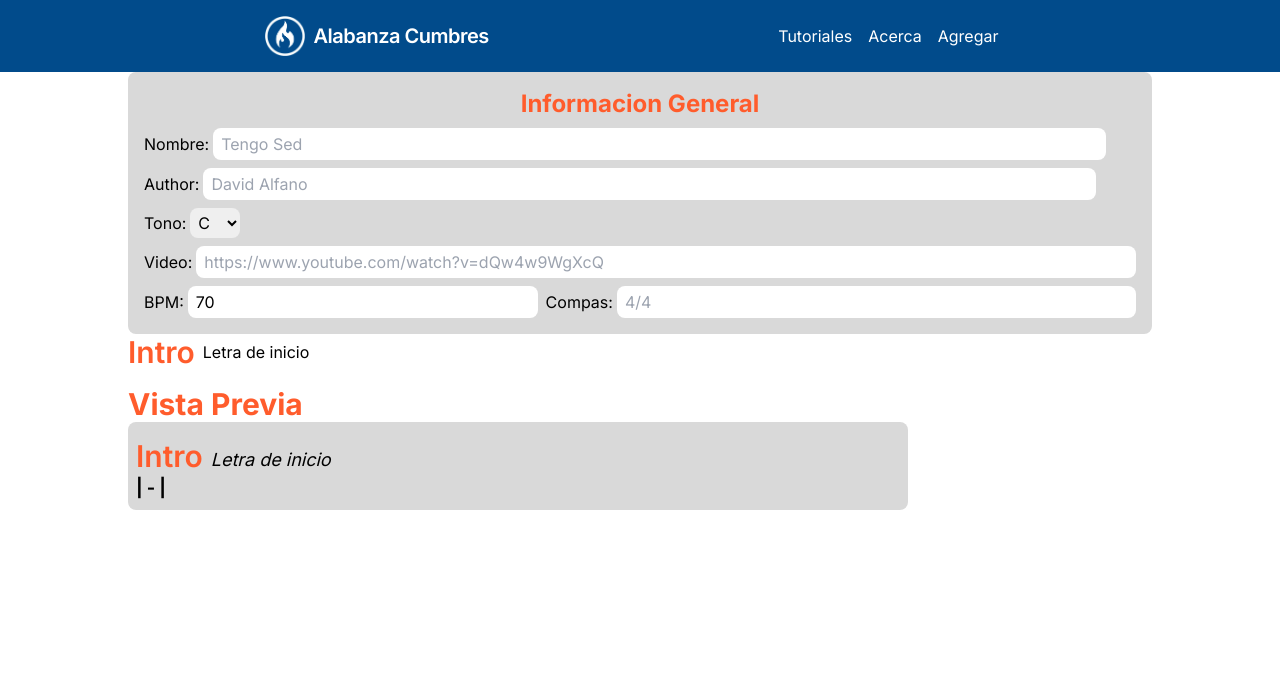
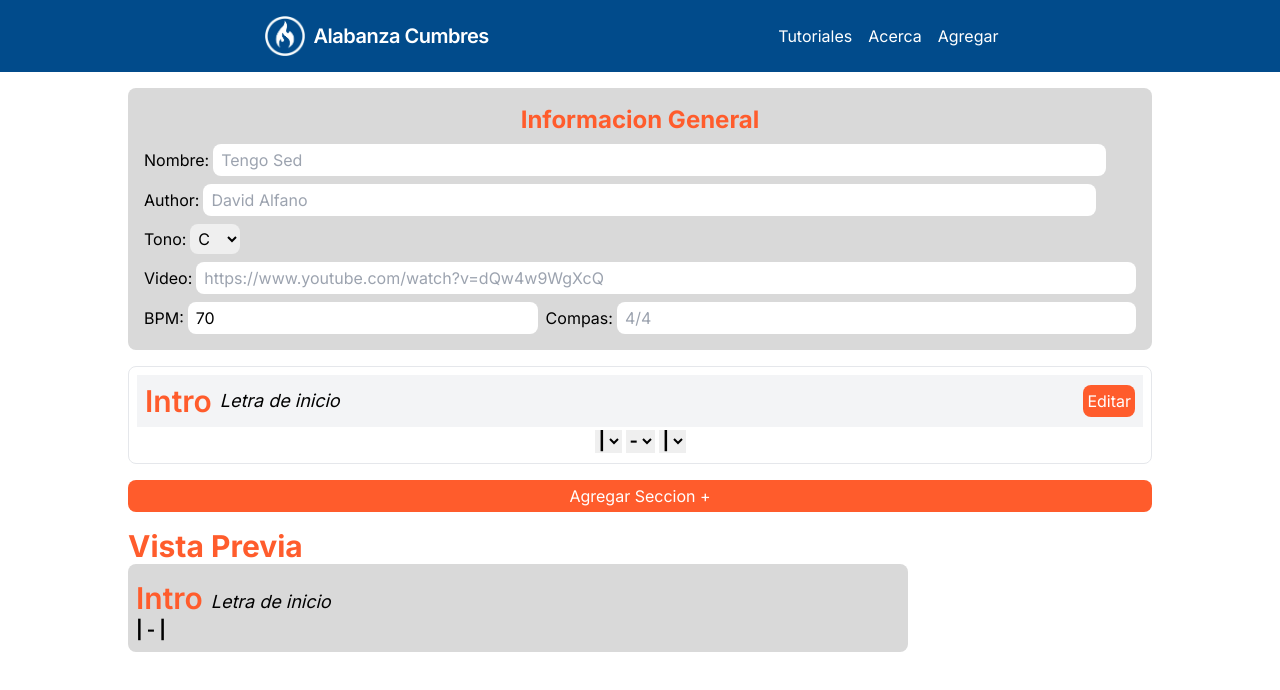
Before and after one commit to SamAcosta02/amistad-music-next, a Next.js app: page /home/add in a window 1280 px wide. Shown: the top 690 px of the page. Built offline with nearby package versions, Linux system fonts and the light colour scheme; a web font is replaced by a local one.

Commit message:
Added upgrade to old editing system, closer

```diff
--- a/src/app/home/add/page.tsx
+++ b/src/app/home/add/page.tsx
@@ -30,6 +30,7 @@ export default function Add() {
     ],
   });
   // const [preview, setPreview] = useState<boolean>(true);
+  const [section, setSection] = useState<number>(101);
   const preview = true;
 
   const changeNotes = (event: React.ChangeEvent<HTMLSelectElement>) => {
@@ -59,12 +60,18 @@ export default function Add() {
     setSong({ ...song, [e.target.name]: e.target.value });
   };
 
+  const addSection = () => {
+    song.versions[0].contentHeaders[section + 1] = ['Seccion', 'Letra de la seccion'];
+    song.versions[0].content.push([section + 1], [0, 9, 0]);
+    setSection(section + 1);
+  };
+
   useEffect(() => {
     console.log(song);
   }, [song]);
 
   return (
-    <div className="flex flex-col items-center">
+    <div className="flex flex-col items-center pt-4">
       <form>
         <section
           id="general-data"
@@ -162,14 +169,53 @@ export default function Add() {
           </div>
         </section>
 
-        <section>
-          {Object.entries(song.versions[0].contentHeaders).map(([key, value]) => (
-            <div key={key} className="flex gap-2 items-center">
-              <p className="text-2xl lg:text-3xl font-semibold text-orange">{value[0]}</p>
-              <p>{value[1]}</p>
-            </div>
-          ))}
+        <section className="border p-2 mt-4 rounded-lg">
+          {song.versions[0].content.map((row, i) => {
+            if (row.length === 1) {
+              return (
+                <div key={i} className="flex flex-row gap-2 justify-between items-center p-2 bg-gray-100">
+                  <div className="flex flex-row gap-2 items-center">
+                    <h2 className="text-2xl lg:text-3xl font-semibold text-orange">
+                      {song.versions[0].contentHeaders[row[0]][0]}
+                    </h2>
+                    <p className="lg:text-lg italic">
+                      {song.versions[0].contentHeaders[row[0]][1]}
+                    </p>
+                  </div>
+                  <button
+                    className="bg-orange text-white p-1 rounded-lg"
+                    type="button"
+                  >
+                    Editar
+                  </button>
+                </div>
+              );
+            }
+            return (
+              <div key={i} className="flex gap-1 font-bold justify-center">
+                {row.map((num, j) => (
+                  <div className="text-lg" key={j}>
+                    {/* {getNoteFromNumber(num, MAJOR_SCALES[song.keys[0]], 'Notas')} */}
+                    <label htmlFor={`${j}sec`}>
+                      <select>
+                        <option>
+                          {getNoteFromNumber(num, MAJOR_SCALES[song.keys[0]], 'Notas')}
+                        </option>
+                      </select>
+                    </label>
+                  </div>
+                ))}
+              </div>
+            );
+          })}
         </section>
+        <button
+          className="bg-orange text-white p-1 rounded-lg w-full mt-4"
+          type="button"
+          onClick={addSection}
+        >
+          Agregar Seccion +
+        </button>
       </form>
 
       <section className="flex justify-center w-[80vw]">
```
